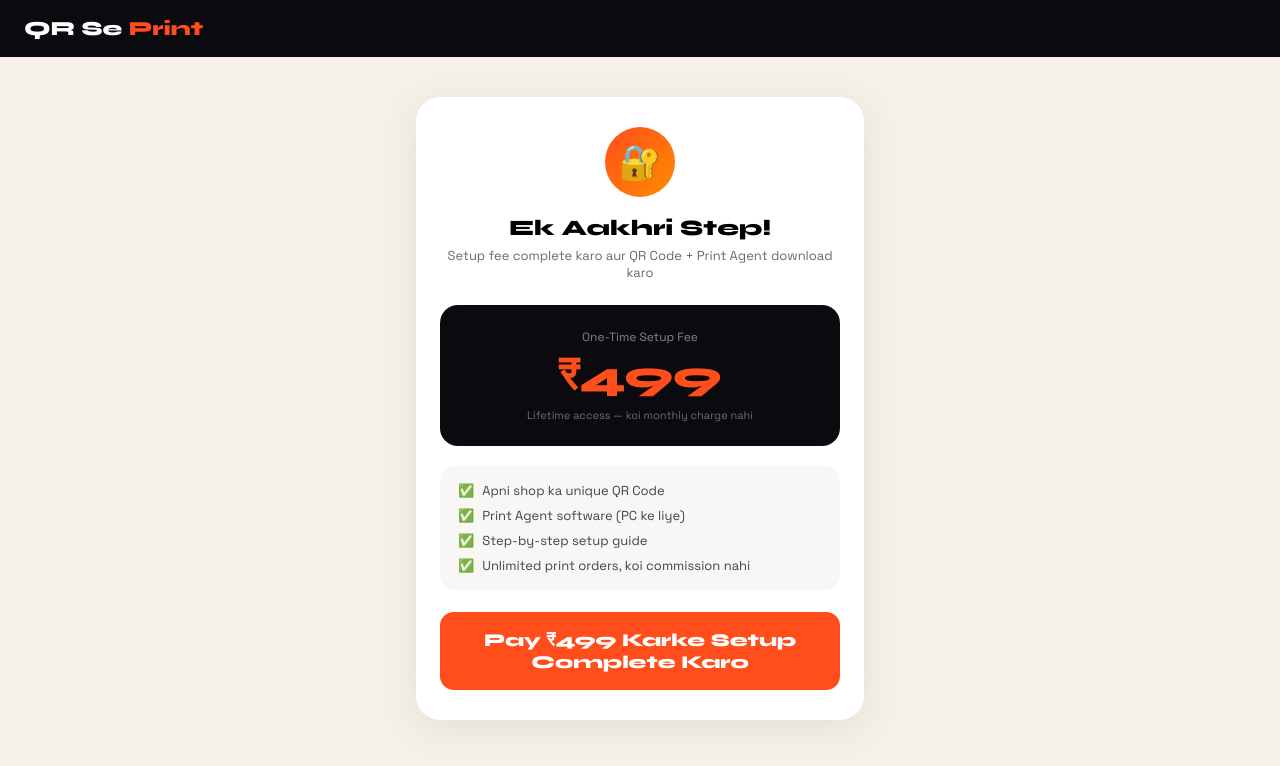
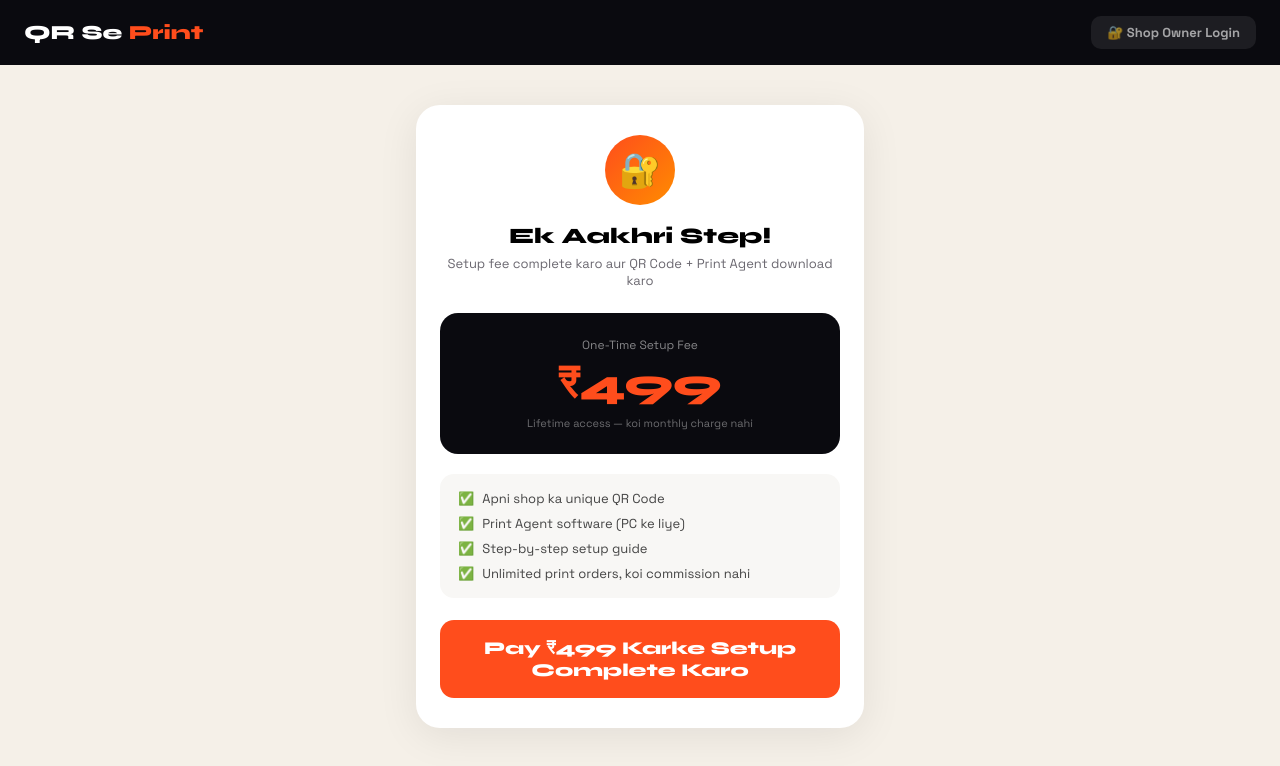
Before and after one commit to rupeshkr73/qr-se-print, a website: page public/setup-payment.html in a window 1280 px wide. Drawn offline with Linux system fonts and the light colour scheme; files whose address does not match are found by name.

Commit message:
Add files via upload

```diff
--- a/public/setup-payment.html
+++ b/public/setup-payment.html
@@ -57,7 +57,10 @@ nav{background:#0a0a0f;padding:16px 24px}
 </head>
 <body>
 
-<nav><div class="logo">QR Se <span>Print</span></div></nav>
+<nav style="display:flex;align-items:center;justify-content:space-between;">
+  <div class="logo">QR Se <span>Print</span></div>
+  <a href="/admin" style="color:rgba(255,255,255,0.6);font-size:13px;font-weight:700;text-decoration:none;background:rgba(255,255,255,0.08);padding:8px 16px;border-radius:10px;">🔐 Shop Owner Login</a>
+</nav>
 
 <div class="wrap">
 
```
